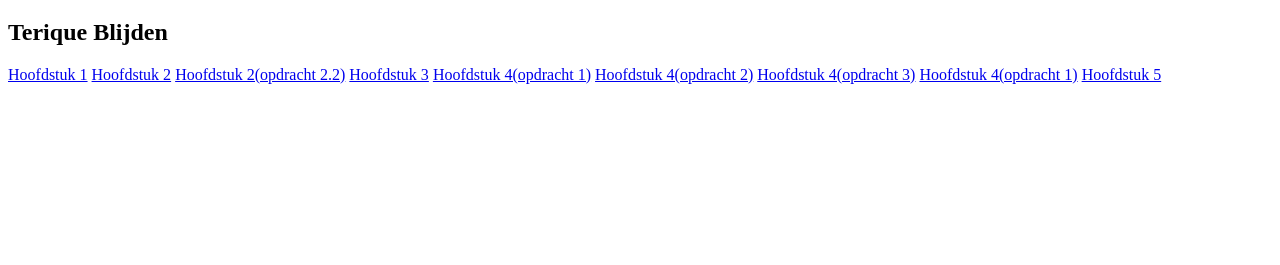
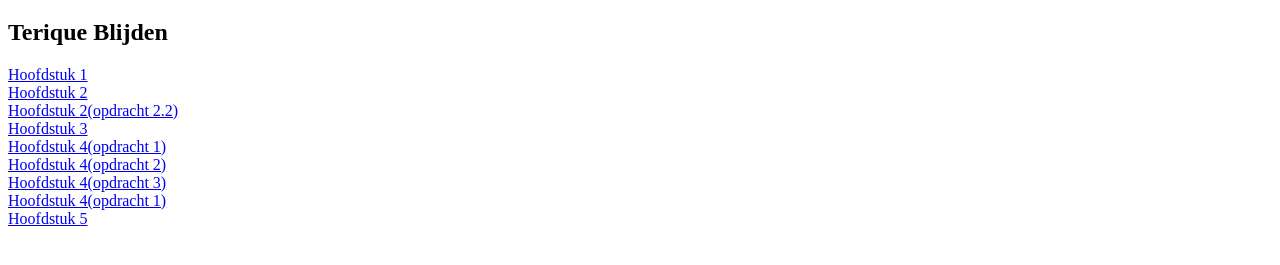
Before and after one commit to Terique915/Javascript, a plain HTML site: page Index.html in a window 1280 px wide. Shown: the part 61-326 px from the top of the page. Drawn offline with Linux system fonts and the light colour scheme.

Commit message:
hoofdstuk5 af

```diff
--- a/Index.html
+++ b/Index.html
@@ -9,14 +9,14 @@
 <h2>Terique Blijden</h2>
 
 
-<a href="H01/Opdracht1.html">Hoofdstuk 1</a>
-<a href="H02/Opdracht2.html">Hoofdstuk 2</a>
-<a href="H02/Opdracht2.2.html">Hoofdstuk 2(opdracht 2.2)</a>
-<a href="H03/Opdracht3.html">Hoofdstuk 3</a>
-<a href="H04/Opdracht4.1.html">Hoofdstuk 4(opdracht 1)</a>
-<a href="H04/Opdracht4.2.html">Hoofdstuk 4(opdracht 2)</a>
-<a href="H04/Opdracht4.3.html">Hoofdstuk 4(opdracht 3)</a>
-<a href="H04/Opdracht4.1.html">Hoofdstuk 4(opdracht 1)</a>
+<a href="H01/Opdracht1.html">Hoofdstuk 1</a><br>
+<a href="H02/Opdracht2.html">Hoofdstuk 2</a><br>
+<a href="H02/Opdracht2.2.html">Hoofdstuk 2(opdracht 2.2)</a><br>
+<a href="H03/Opdracht3.html">Hoofdstuk 3</a><br>
+<a href="H04/Opdracht4.1.html">Hoofdstuk 4(opdracht 1)</a><br>
+<a href="H04/Opdracht4.2.html">Hoofdstuk 4(opdracht 2)</a><br>
+<a href="H04/Opdracht4.3.html">Hoofdstuk 4(opdracht 3)</a><br>
+<a href="H04/Opdracht4.1.html">Hoofdstuk 4(opdracht 1)</a><br>
 <a href="H05/Interactief.html">Hoofdstuk 5</a>
 </body>
 </html>
```
